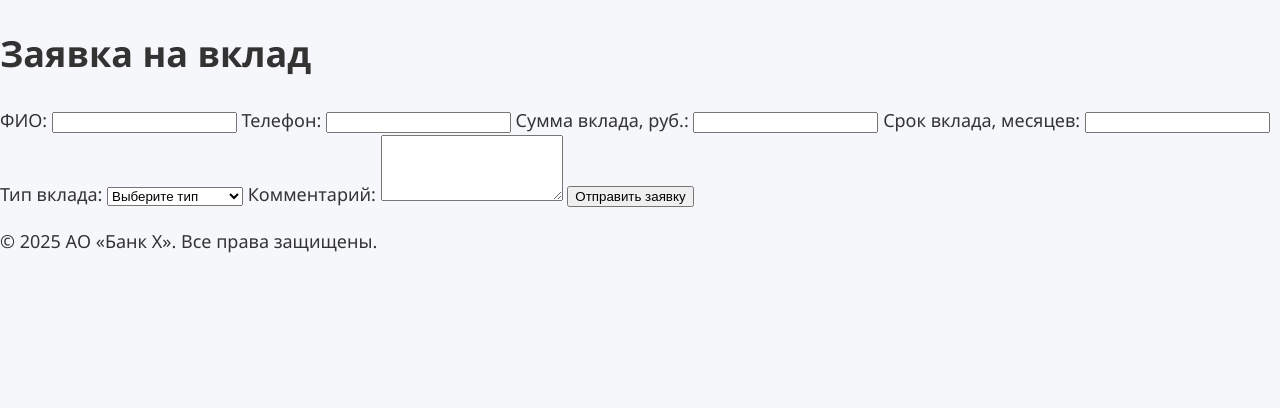
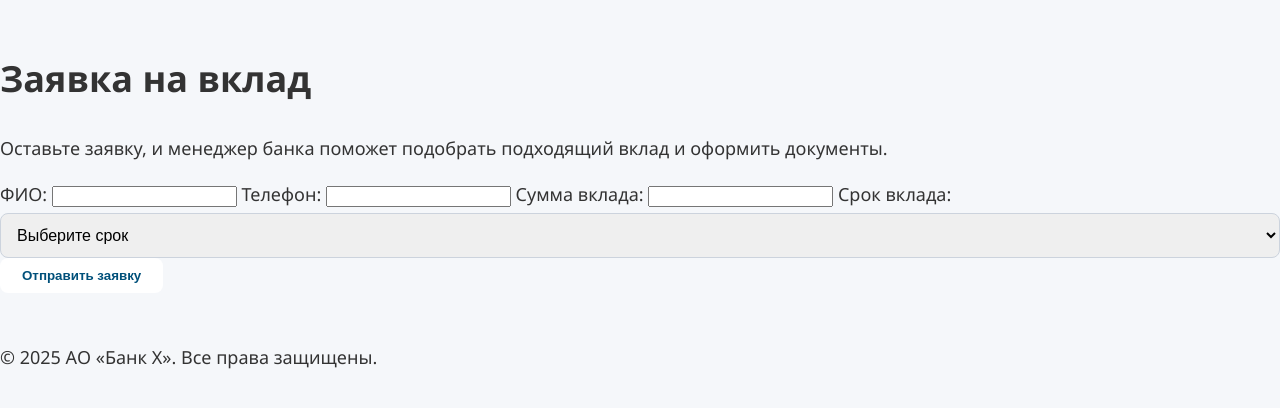
Before and after one commit to k87938433-sudo/bank, a PHP site: page /deposit_application.php in a window 1280 px wide. Shown: the part 118-526 px from the top of the page. Run offline with PHP 8.4, Linux system fonts and the light colour scheme.

Commit message:
Update deposit_application.php

```diff
--- a/deposit_application.php
+++ b/deposit_application.php
@@ -1,6 +1,9 @@
 <?php include 'header.php'; ?>
 
+<section class="page-section deposit-page">
     <h1>Заявка на вклад</h1>
+
+    <p>Оставьте заявку, и менеджер банка поможет подобрать подходящий вклад и оформить документы.</p>
 
     <?php
     if ($_SERVER['REQUEST_METHOD'] === 'POST') {
@@ -8,56 +11,53 @@
         $phone = trim($_POST['phone'] ?? '');
         $amount = trim($_POST['amount'] ?? '');
         $term = trim($_POST['term'] ?? '');
-    $type = trim($_POST['type'] ?? '');
-    $comment = trim($_POST['comment'] ?? '');
 
-    if ($fullname && $phone && $amount && $term && $type) {
-        $apps = load_json('deposit_applications.json');
-        $id = 1;
-        foreach ($apps as $a) { if ($a['id'] >= $id) $id = $a['id'] + 1; }
-        $apps[] = [
+        if ($fullname && $phone && $amount && $term) {
+            $requests = load_json('deposit_requests.json');
+            $id = max(array_column($requests, 'id') ?: [0]) + 1;
+
+            $requests[] = [
                 'id' => $id,
                 'fullname' => $fullname,
                 'phone' => $phone,
                 'amount' => $amount,
                 'term' => $term,
-            'type' => $type,
-            'comment' => $comment,
                 'created_at' => date('Y-m-d H:i:s')
             ];
-        save_json('deposit_applications.json', $apps);
-        echo '<p class="success">Заявка на вклад отправлена. С вами свяжется сотрудник банка.</p>';
+
+            save_json('deposit_requests.json', $requests);
+
+            echo '<p class="success-msg">Спасибо! Ваша заявка отправлена.</p>';
         } else {
-        echo '<p class="error">Пожалуйста, заполните все обязательные поля.</p>';
+            echo '<p class="error-msg">Пожалуйста, заполните все поля.</p>';
         }
     }
     ?>
 
-<form method="post" action="deposit_application.php" class="form">
+    <form method="post" action="/deposit_application.php" class="form deposit-form">
         <label>ФИО:
             <input type="text" name="fullname" required>
         </label>
+
         <label>Телефон:
             <input type="text" name="phone" required>
         </label>
-    <label>Сумма вклада, руб.:
+
+        <label>Сумма вклада:
             <input type="number" name="amount" required>
         </label>
-    <label>Срок вклада, месяцев:
-        <input type="number" name="term" required>
-    </label>
-    <label>Тип вклада:
-        <select name="type" required>
-            <option value="">Выберите тип</option>
-            <option value="Накопительный">Накопительный</option>
-            <option value="Срочный">Срочный</option>
-            <option value="До востребования">До востребования</option>
+
+        <label>Срок вклада:
+            <select name="term" required>
+                <option value="">Выберите срок</option>
+                <option value="6 месяцев">6 месяцев</option>
+                <option value="1 год">1 год</option>
+                <option value="2 года">2 года</option>
             </select>
         </label>
-    <label>Комментарий:
-        <textarea name="comment" rows="4"></textarea>
-    </label>
-    <button type="submit" class="btn">Отправить заявку</button>
+
+        <button type="submit" class="btn-primary">Отправить заявку</button>
     </form>
+</section>
 
 <?php include 'footer.php'; ?>
```
Lines whose indentation alone changed are shown as unchanged.
